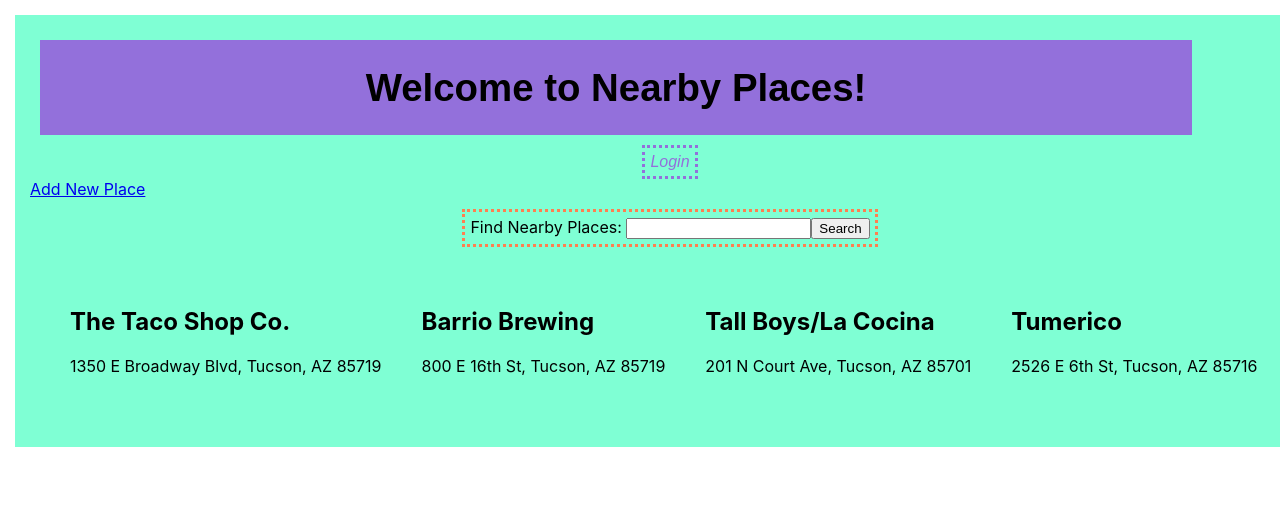
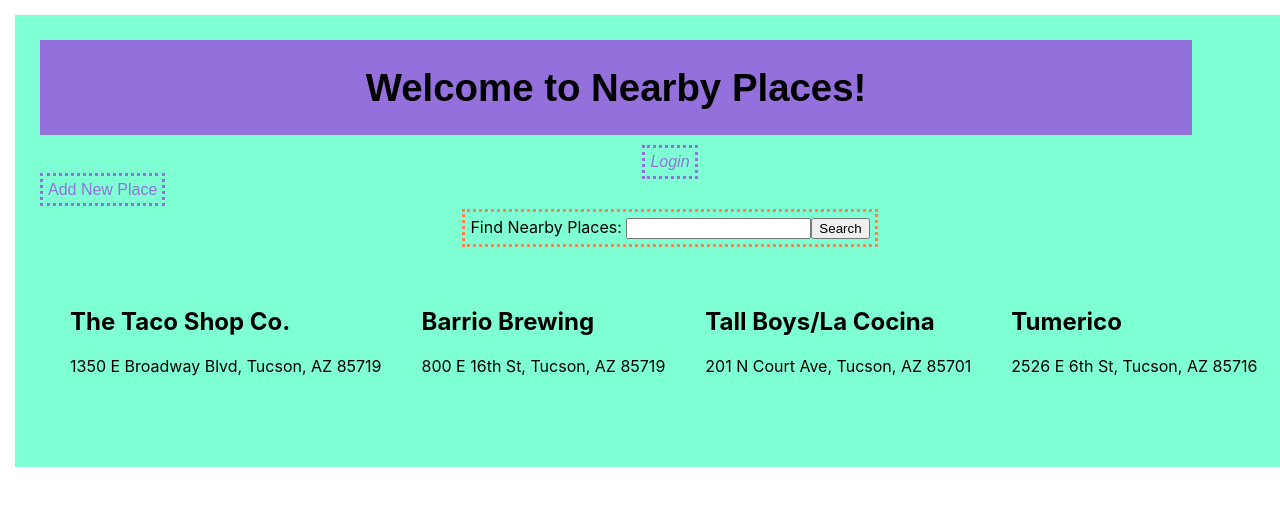
Before and after one commit to kendramlyons/nearbyplaces, a React (Create React App) app in the folder nearbyplaces/: page / in a window 1280 px wide. Shown: the top 506 px of the page. Built offline with nearby package versions, Linux system fonts and the light colour scheme.

Commit message:
project 1 office hours help

```diff
--- a/nearbyplaces/src/App.js
+++ b/nearbyplaces/src/App.js
@@ -23,5 +23,4 @@
     </BrowserRouter>
   );
 }
-
 export default App;
--- a/nearbyplaces/src/components/Home.css
+++ b/nearbyplaces/src/components/Home.css
@@ -54,3 +54,19 @@
     padding: 10px;
     margin: 10px;
 }
+#addNew {
+    float: center;
+margin-left: 10px;
+    width: fit-content;
+    font-family: Arial, Helvetica, sans-serif;
+    border-style: dotted;
+    color: mediumpurple;
+    padding: 5px;
+    text-decoration: none;
+}
+#addNew:hover {
+    color:coral;
+}
+#searchResults {
+    display: flex;
+}
--- a/nearbyplaces/src/components/Home.js
+++ b/nearbyplaces/src/components/Home.js
@@ -2,7 +2,7 @@
 import { Link } from 'react-router-dom';
 import './Home.css';
 import server from '../ServerInterface/server';
-import Place from './Place';
+// import Place from './Place';
 
 class Home extends React.Component {
     constructor(props) {
@@ -14,81 +14,65 @@
             searchTerm: '',
             result: []
         };
-    }
+    };
     componentDidMount(){
         let data = server.fetchPlaces();
         this.setState({places: data});
         window.addEventListener("keydown", this.handleKeyDown);
-    }
-
+    };
     componentWillUnmount() {
         window.removeEventListener("keydown", this.handleKeyDown);
-    }
-
-    handleKeyDown = (e) => {
-        const {cursor, entries} = this.state;
-        if(e.keyCode === 39 && (cursor < entries.length - 1)) { //right arrow key
-            this.setState({cursor: cursor + 1});
-        } else if (e.keyCode === 37 && (cursor > 0)) {  //left arrow key
-            this.setState({cursor: cursor - 1});
-        };
-    }
-
+    };
+    // handleKeyDown = (e) => {
+    //     const {cursor, entries} = this.state;
+    //     if(e.keyCode === 39 && (cursor < entries.length - 1)) { //right arrow key
+    //         this.setState({cursor: cursor + 1});
+    //     } else if (e.keyCode === 37 && (cursor > 0)) {  //left arrow key
+    //         this.setState({cursor: cursor - 1});
+    //     };
+    // }
     search = (event) => {
         let result = server.search(this.state.searchTerm);
         this.setState({result: result})
         event.preventDefault();
-    }
-
+    };
     handleChange = (event) => {
         const value = event.target.value;
         const name = event.target.name;
         this.setState({[name]: value});
     };
-
-    body = () => {
-        const {cursor, places} = this.state;
+    body = (username) => {
         return (
             <div>
-                <div>
-                <Link to = {{pathname: '/place', state:{username: this.state.username}}}>
-                    Add New Place</Link>
-                </div>
-                <div>
+                <div ><Link id="addNew" to = {{pathname: '/place', state:{username: username}}}>
+                    Add New Place</Link></div>
                 <form id="searchPlaces" onSubmit={this.search}>
                     <label> Find Nearby Places: </label>
                     <input type="text" value={this.state.searchTerm}
                         onChange={this.handleChange} name="searchTerm"></input>
                     <button type="submit">Search</button>
                 </form>
-                </div>
                 <div id = "searchResults">
                     {this.state.result.map(r =>
-                    <Link to = {{pathname: '/place', state:{place:r} }} id="myPlaces">
-                    <div>
-                    <h2>{r.name}</h2>
+                    <Link to = {{pathname: '/place', state:{place:r} }} id="searchResults">
+                    <h1>{r.name}</h1>
+                    <h3>{r.address}</h3>
                     {r.reviews.map(y => <div>
-                        <h3>{y.rating}</h3>
-                        <p>{y.text}</p>
-                    </div>)}
-                    <p>{r.address}</p>
-                    </div>
-                    </Link>)}
+                        <h2>{y.rating}</h2>
+                        <p>{y.text}</p></div>)}</Link>)}
                 </div>
                 <div id="myPlaces">
                     {this.state.places.map(p =>
                     <Link to = {{pathname: '/place', state:{place:p} }} id="myPlaces">
                     <div>
                     <h2>{p.name}</h2>
-                    {/* <h3>{p.reviews.rating}</h3>
-                    <p>{p.reviews.text}</p> */}
                     <p>{p.address}</p>
                     </div>
                     </Link>)}
                 </div>
             </div>
         );
-    }
+    };
     render() {
         var username = '';
         const location = this.props.location;
@@ -106,9 +90,10 @@
                 {username.length > 0 ? username
                     : <Link to='/login' id='loginText'> Login </Link>}
             </div>
-            {this.body()}
+            {this.body(username)}
+            <br></br>
             </div>
         );
-    }
-};
+    };
+}
 export default Home;
--- a/nearbyplaces/src/components/Place.js
+++ b/nearbyplaces/src/components/Place.js
@@ -1,8 +1,8 @@
 import React from 'react';
 import './Place.css';
 import server from '../ServerInterface/server';
-// import Review from './Review';
 import { Redirect } from 'react-router-dom';
+import { Link } from 'react-router-dom';
 
 class Place extends React.Component {
     constructor(props) {
@@ -11,40 +11,46 @@
             placeName: '',
             address: '',
             place: undefined,
-            username: undefined
+            username: ''
         };
     };
     handleChange = (event) => {
         const value = event.target.value;
         const name = event.target.name;
-        this.setState({[name]: value});
+        this.setState({ [name]: value });
     };
     onSubmit = (event) => {
-        if(this.state.placeName.trim().length > 0 && this.state.address.trim().length > 0) {
-            server.addPlace({name:this.state.placeName, address:this.state.address, username:this.state.username});
-            this.setState({place:{name:this.state.placeName, address:this.state.address}})
+        if (this.state.placeName.trim().length > 0 && this.state.address.trim().length > 0) {
+            server.addPlace({ name: this.state.placeName, address: this.state.address, username: this.state.username });
+            this.setState({ place: { name: this.state.placeName, address: this.state.address } })
         };
         event.preventDefault(); //tells the browser not to do default
     };
     componentDidMount() {
         if (this.props.location) {
-            if(this.props.location.state) {
-                if(this.props.location.state.place){
-                    this.setState({place:this.props.location.state.place})
+            if (this.props.location.state) {
+                if (this.props.location.state.place) {
+                    this.setState({ place: this.props.location.state.place })
                 }
-                if(this.props.location.state.username){
-                    this.setState({username:this.props.location.state.username})
+                if (this.props.location.state.username) {
+                    console.log(this.props.location.state.username);
+                    this.setState({ username: this.props.location.state.username })
                 }
             }
         }
     };
     render() {
-        if(!this.state.place) {
-            if(!this.state.username) {
-                return(<Redirect to="/login"></Redirect>)
+        console.log(this.state.username)
+        if (!this.state.place) {
+            if (this.state.username.length === 0) {
+                return (<Redirect to="/login"></Redirect>)
             }
-        return (
-            <form onSubmit={this.onSubmit} id="loginForm">
+            return (
+                <div>
+                <div id="header">
+                    <Link to="/" id="hometext"><h2>Nearby Places</h2></Link>
+                    <h3>Login</h3></div>
+                <form onSubmit={this.onSubmit} id="newPlace">
                     <label>Name: </label>
                     <input
                     type="text"
@@ -60,10 +66,10 @@
                     onChange={this.handleChange}
                     ></input>
                     <button type="submit"> Add Place </button>
-            </form>
-        );
+                </form></div>
+            );
         } else {
-            return(
+            return (
                 <div>
                     <h2>{this.state.place.name}</h2>
                     {this.state.place.reviews ? this.state.place.reviews.map(y => <div>
@@ -72,9 +78,8 @@
                     </div>) : ''}
                     <p>{this.state.place.address}</p>
                 </div>
-            )
-        }
-
+            );
+        };
     };
 }
 export default Place;
```
Also changed, not shown: nearbyplaces/src/components/Login.js (+3 -6 lines).
